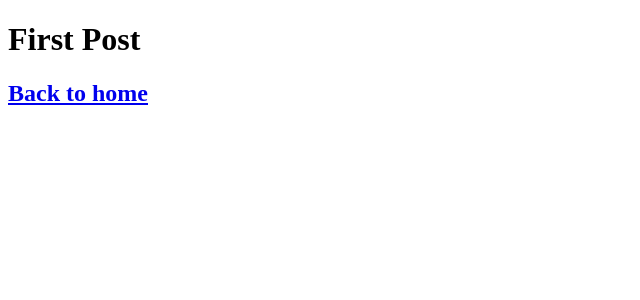
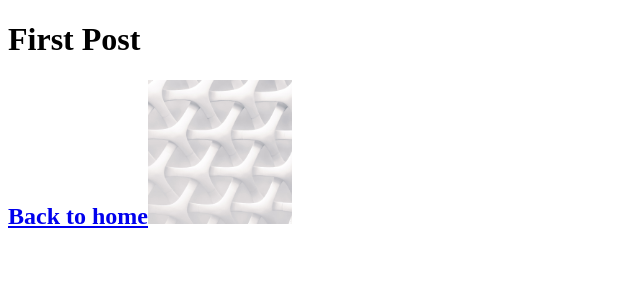
Before and after one commit to ayerest/nextjs-blog, a Next.js app: page /posts/first-post in a window 1280 px wide. Shown: the top 300 px of the page, without its empty margins (0-640 px from the left). Built offline with nearby package versions, Linux system fonts and the light colour scheme.

Commit message:
adding image

```diff
--- a/pages/posts/first-post.js
+++ b/pages/posts/first-post.js
@@ -1,4 +1,5 @@
 import Link from 'next/link';
+import Image from 'next/image';
 
 const FirstPost = () => {
   return (
@@ -8,6 +9,12 @@ const FirstPost = () => {
         <Link href="/">
           <a>Back to home</a>
         </Link>
+        <Image
+          src="/images/profile.jpg" // Route of the image file
+          height={144} // Desired size with correct aspect ratio
+          width={144} // Desired size with correct aspect ratio
+          alt="Your Name"
+        />
       </h2>
     </>
   )
```
Also changed, not shown: public/images/profile.jpg (added).
